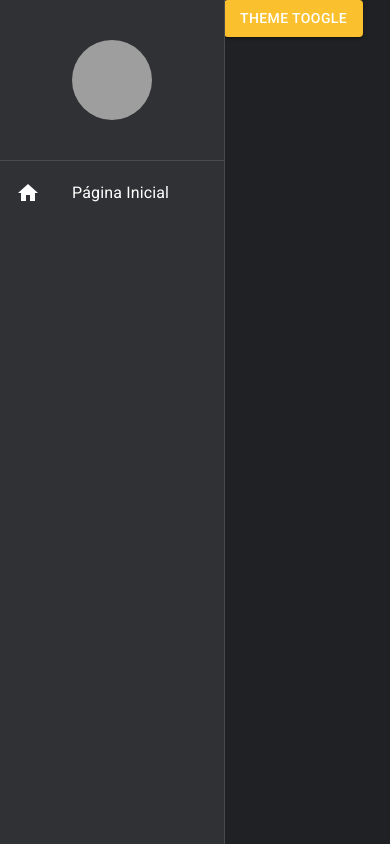
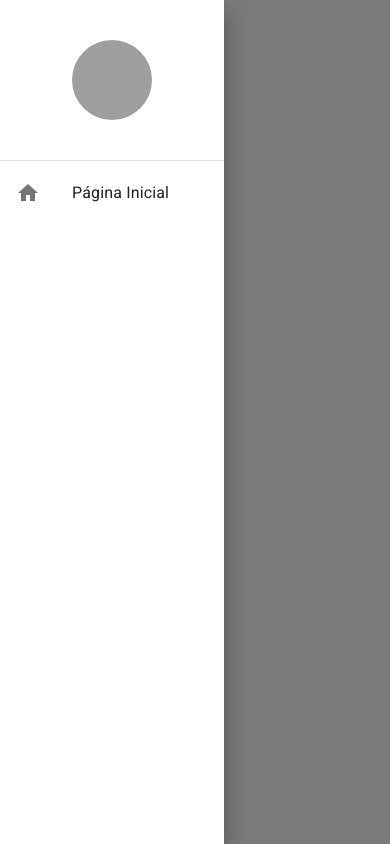
Before and after one commit to henriqueteixeiradev/react-materialui-typescript, a React (Create React App) app: page / in a window 390 px wide. Both pictures are taken after a click on the button "THEME TOOGLE". Built offline with nearby package versions, Linux system fonts and the light colour scheme; grey boxes are pictures that could not be loaded.

Commit message:
feat: adicionado responsividade no menu drawer

```diff
--- a/src/App.tsx
+++ b/src/App.tsx
@@ -1,16 +1,18 @@
 import { BrowserRouter } from "react-router-dom";
 import { AppRoutes } from "./routes";
-import { AppThemeProvider } from "./shared/contexts";
+import { AppThemeProvider, DrawerProvider } from "./shared/contexts";
 import { MenuLateral } from "./shared/components";
 
 export function App() {
   return (
     <AppThemeProvider>
-      <BrowserRouter>
-        <MenuLateral>
-          <AppRoutes />
-        </MenuLateral>
-      </BrowserRouter>
+      <DrawerProvider>
+        <BrowserRouter>
+          <MenuLateral>
+            <AppRoutes />
+          </MenuLateral>
+        </BrowserRouter>
+      </DrawerProvider>
     </AppThemeProvider>
   );
 }
--- a/src/routes/index.tsx
+++ b/src/routes/index.tsx
@@ -1,17 +1,21 @@
 import { Routes, Route, Navigate } from "react-router-dom";
 import { NotFound } from "../pages/notfound";
 import { Button } from "@mui/material";
-import { useAppThemeContext } from "../shared/hooks";
+import { useDrawerContext } from "../shared/hooks";
 
 export function AppRoutes() {
-  const { toogleTheme } = useAppThemeContext();
+  const { toogleDrawerOpen } = useDrawerContext();
 
   return (
     <Routes>
       <Route
         path="/"
         element={
-          <Button variant="contained" color="primary" onClick={toogleTheme}>
+          <Button
+            variant="contained"
+            color="primary"
+            onClick={toogleDrawerOpen}
+          >
             THEME TOOGLE
           </Button>
         }
--- a/src/shared/components/menu-lateral/MenuLateral.tsx
+++ b/src/shared/components/menu-lateral/MenuLateral.tsx
@@ -7,9 +7,11 @@ import {
   ListItemButton,
   ListItemIcon,
   ListItemText,
+  useMediaQuery,
   useTheme,
 } from "@mui/material";
 import { Box } from "@mui/system";
+import { useDrawerContext } from "../../hooks";
 
 type Props = {
   children: React.ReactNode;
@@ -18,9 +20,17 @@ type Props = {
 export function MenuLateral({ children }: Props) {
   const theme = useTheme();
 
+  const smDown = useMediaQuery(theme.breakpoints.down("sm"));
+
+  const { isDrawerOpen, toogleDrawerOpen } = useDrawerContext();
+
   return (
     <>
-      <Drawer variant="permanent">
+      <Drawer
+        open={isDrawerOpen}
+        variant={smDown ? "temporary" : "permanent"}
+        onClose={toogleDrawerOpen}
+      >
         <Box
           sx={{
             display: "flex",
@@ -66,8 +76,8 @@ export function MenuLateral({ children }: Props) {
       <Box
         sx={{
           height: "100vh",
-          marginLeft: theme.spacing(28),
         }}
+        marginLeft={smDown ? 0 : theme.spacing(28)}
       >
         {children}
       </Box>
--- /dev/null
+++ b/src/shared/contexts/DrawerContext.tsx
@@ -0,0 +1,26 @@
+import { createContext, ReactNode, useState, useCallback } from "react";
+
+interface IDrawerContextData {
+  isDrawerOpen: boolean;
+  toogleDrawerOpen: () => void;
+}
+
+type Props = {
+  children: ReactNode;
+};
+
+export const DrawerContext = createContext({} as IDrawerContextData);
+
+export const DrawerProvider = ({ children }: Props) => {
+  const [isDrawerOpen, setIsDrawerOpen] = useState(false);
+
+  const toogleDrawerOpen = useCallback(() => {
+    setIsDrawerOpen((oldDrawerOpen) => !oldDrawerOpen);
+  }, []);
+
+  return (
+    <DrawerContext.Provider value={{ isDrawerOpen, toogleDrawerOpen }}>
+      {children}
+    </DrawerContext.Provider>
+  );
+};
--- a/src/shared/contexts/index.ts
+++ b/src/shared/contexts/index.ts
@@ -1 +1,2 @@
 export * from "./ThemeContext";
+export * from "./DrawerContext";
--- a/src/shared/hooks/index.ts
+++ b/src/shared/hooks/index.ts
@@ -1 +1,2 @@
 export * from "./useAppThemeContext";
+export * from "./useDrawerContext";
--- a/src/shared/hooks/useAppThemeContext.ts
+++ b/src/shared/hooks/useAppThemeContext.ts
@@ -1,5 +1,5 @@
 import { useContext } from "react";
-import { ThemeContext } from "../contexts/ThemeContext";
+import { ThemeContext } from "../contexts";
 
 export const useAppThemeContext = () => {
   return useContext(ThemeContext);
--- /dev/null
+++ b/src/shared/hooks/useDrawerContext.ts
@@ -0,0 +1,6 @@
+import { useContext } from "react";
+import { DrawerContext } from "../contexts/";
+
+export const useDrawerContext = () => {
+  return useContext(DrawerContext);
+};
```
